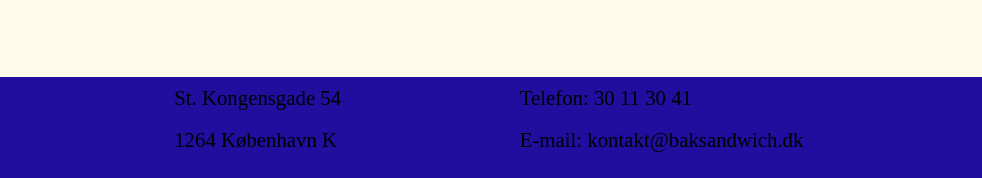
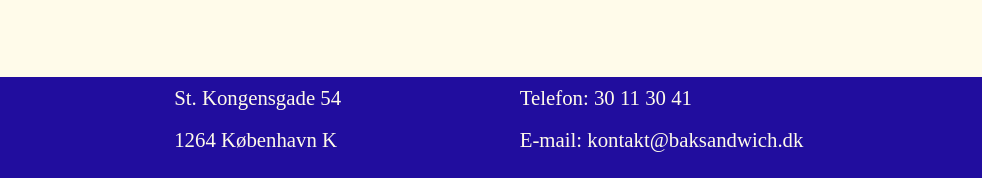
Before and after one commit to sagecave/bak_website, a plain HTML site: page index.html in a window 1280 px wide. Shown: the part 3657-3835 px from the top of the page, 298-1280 px from the left. Drawn offline with Linux system fonts and the light colour scheme.

Commit message:
Font farve lavet om

```diff
--- a/css/style.css
+++ b/css/style.css
@@ -108,6 +108,9 @@ footer{
     height: bottom;
 
 }
+.footer_tekst{
+    color: #FFFBEA;
+}
 
 .map_side ol li{
     font-size: 1.5rem;
```
